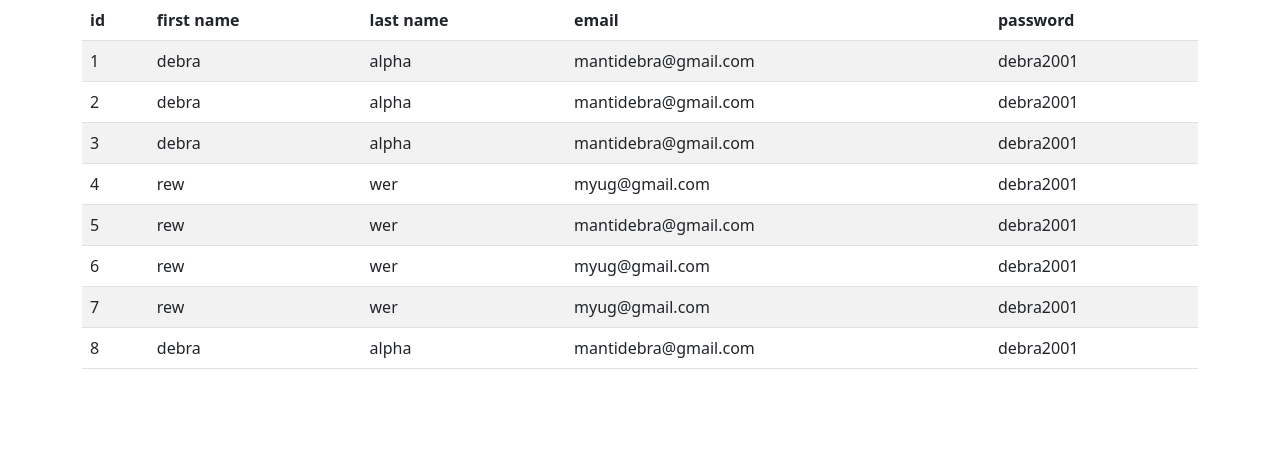
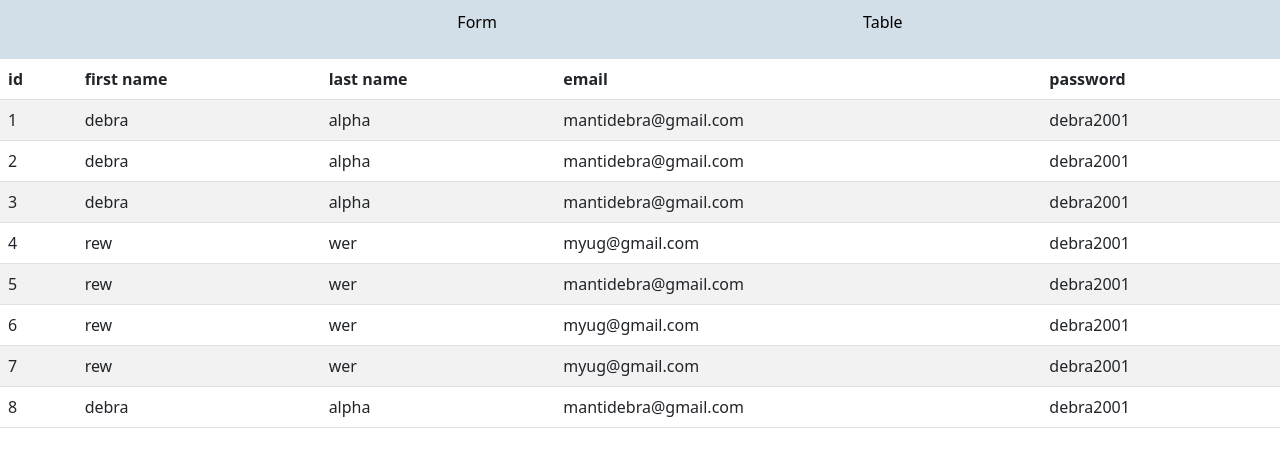
Before and after one commit to debra2001/phpproject, a PHP site: page /redirect.php in a window 1280 px wide. Shown: the top 467 px of the page. Run offline with PHP 8.4, Linux system fonts and the light colour scheme; data comes from the database, SQL or seed files in the repository; some libraries are stand-ins or nearby versions.

Commit message:
navbar and redirection

```diff
--- /dev/null
+++ b/css/red.css
@@ -0,0 +1,33 @@
+*{
+    box-sizing: border-box;
+    padding: 0;
+    margin: 0;
+
+}.ul{
+    display: flex;
+    justify-content: space-evenly;
+    padding-left: 5em;
+    list-style-type: none;
+
+
+}
+li a{
+    text-decoration: none;
+    color: black;
+
+}
+.strip {
+    background-color: #4CAF50;
+    position: relative;
+    display: flex;
+    align-items: center;
+}
+
+
+
+    .navmenu{
+        background-color:rgba(151, 180, 200, 0.424) ;
+        position: relative;
+        padding: .6em .7em;
+
+}
--- a/redirect.php
+++ b/redirect.php
@@ -1,6 +1,6 @@
-<!-- <?php
+ <?php
 include_once __DIR__."/connection.php";
-?>  -->
+?>
 
 
 
@@ -11,15 +11,29 @@ include_once __DIR__."/connection.php";
     <meta http-equiv="X-UA-Compatible" content="IE=edge">
     <meta name="viewport" content="width=device-width, initial-scale=1.0">
     <title>Document</title>
+    <link rel="stylesheet" href="css/red.css">
     <link rel="stylesheet" href="bootstrap/node_modules/bootstrap/dist/css/bootstrap.css">
 </head>
 <body>
+<div class="navmenu">
+  <div class="content">
+     <nav >
+     <ul class="ul">
+        <li><a href="index.php">Form</a></li>
+        <li><a href="#">Table</a></li>
+     </ul>
+    </nav>
+  </div>
+
+</div>
+
+
  <div>
 
-<div class="container">
-    <table class="table table-striped">
-        <thead>
-        <tr>
+
+ <table class="table table-striped ">
+  <thead class=>
+    <tr >
       <th scope="col">id</th>
       <th scope="col">first name</th>
       <th scope="col">last name</th>
@@ -50,5 +64,7 @@ include_once __DIR__."/connection.php";
 
 ?>
 </table>
+</div>
+</div>
 </body>
 </html>
```
Also changed, not shown: css/style.css (+43 -5 lines), index.php (+29 -11 lines). Lines whose indentation alone changed are shown as unchanged.
